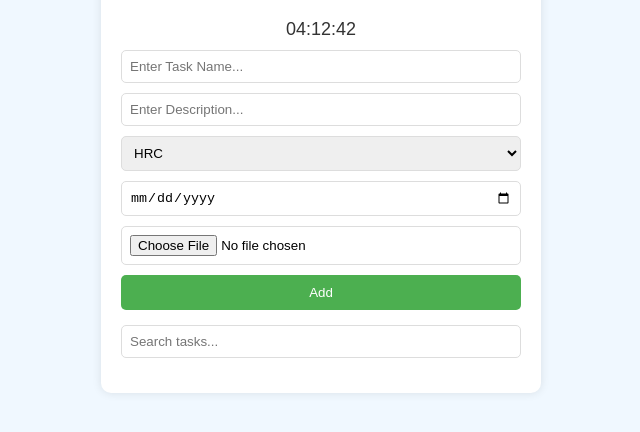
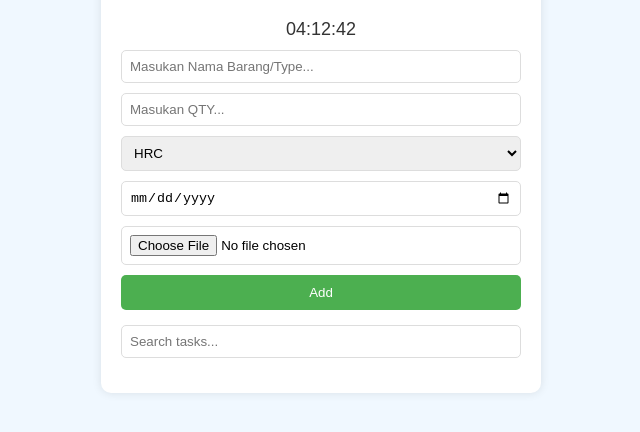
Before and after one commit to fsyah9/to-do-list-app, a plain HTML site: page index.html in a window 1280 px wide. Shown: the part 244-676 px from the top of the page, without its empty margins (319-959 px from the left). Drawn offline with Linux system fonts and the light colour scheme.

Commit message:
Update index.html

```diff
--- a/index.html
+++ b/index.html
@@ -125,8 +125,8 @@
         <div class="time-display" id="timeDisplay"></div>
 
         <div class="input-container">
-            <input type="text" id="taskName" placeholder="Enter Task Name...">
-            <input type="text" id="description" placeholder="Enter Description...">
+            <input type="text" id="taskName" placeholder="Masukan Nama Barang/Type...">
+            <input type="text" id="description" placeholder="Masukan QTY...">
             <select id="priority">
                 <option value="HRC">HRC</option>
                 <option value="Glodok">Glodok</option>
```
